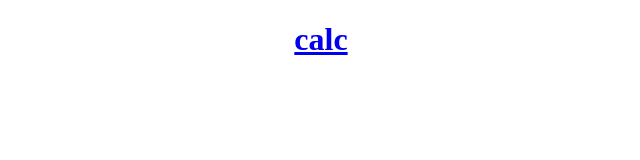
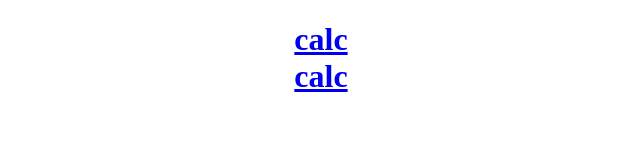
Before and after one commit to Jarvis3355/a, a plain HTML site: page index.html in a window 1280 px wide. Shown: the whole page, without its empty margins (319-959 px from the left). Drawn offline with Linux system fonts and the light colour scheme.

Commit message:
Update index.html

```diff
--- a/index.html
+++ b/index.html
@@ -12,6 +12,8 @@
         <h1>
             <a href="./k.txt">calc</a><br>
 
+             <a href="./ggg.docx">calc</a><br>
+
         </h1>
     </center>
 </body>
```
